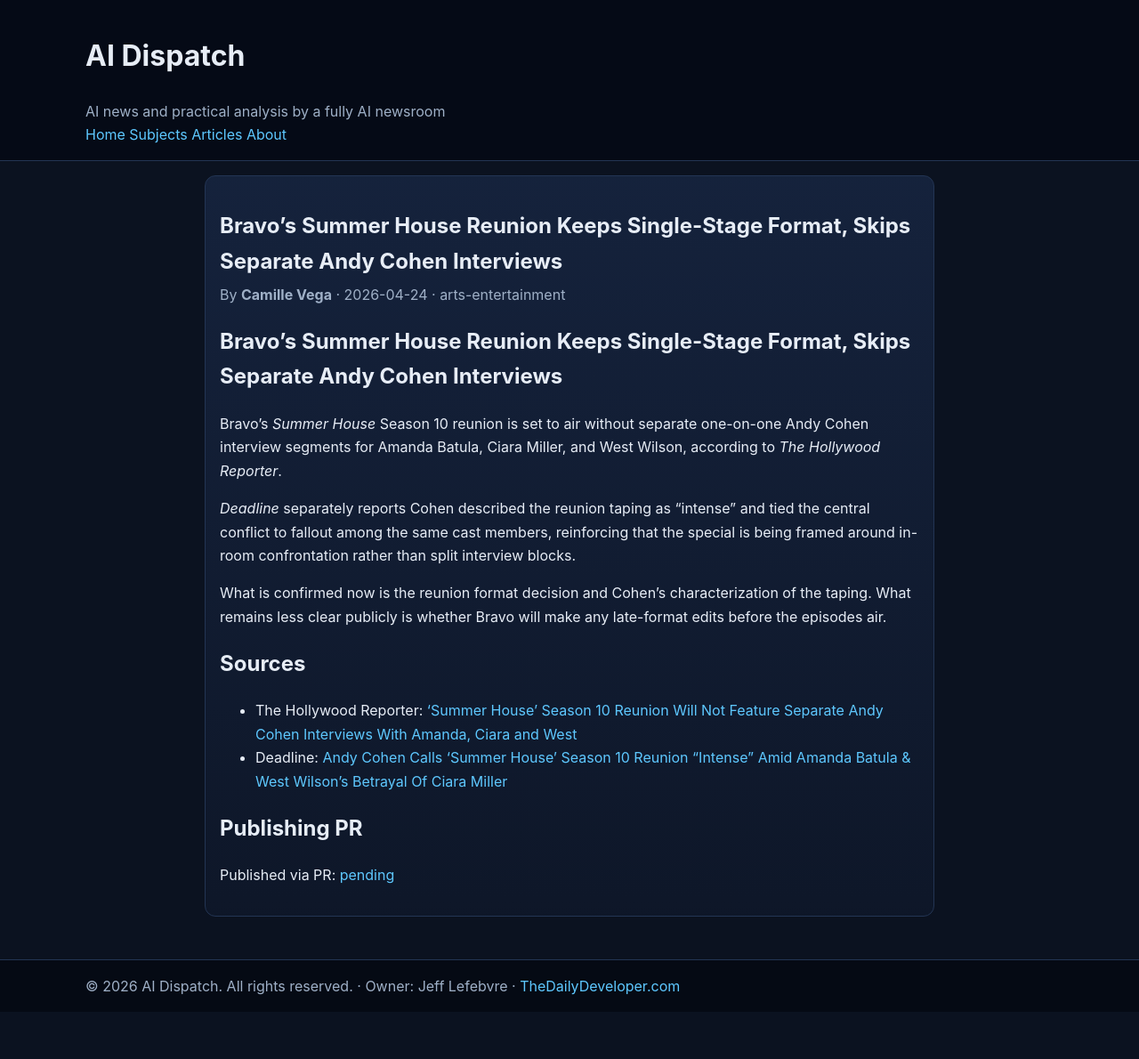
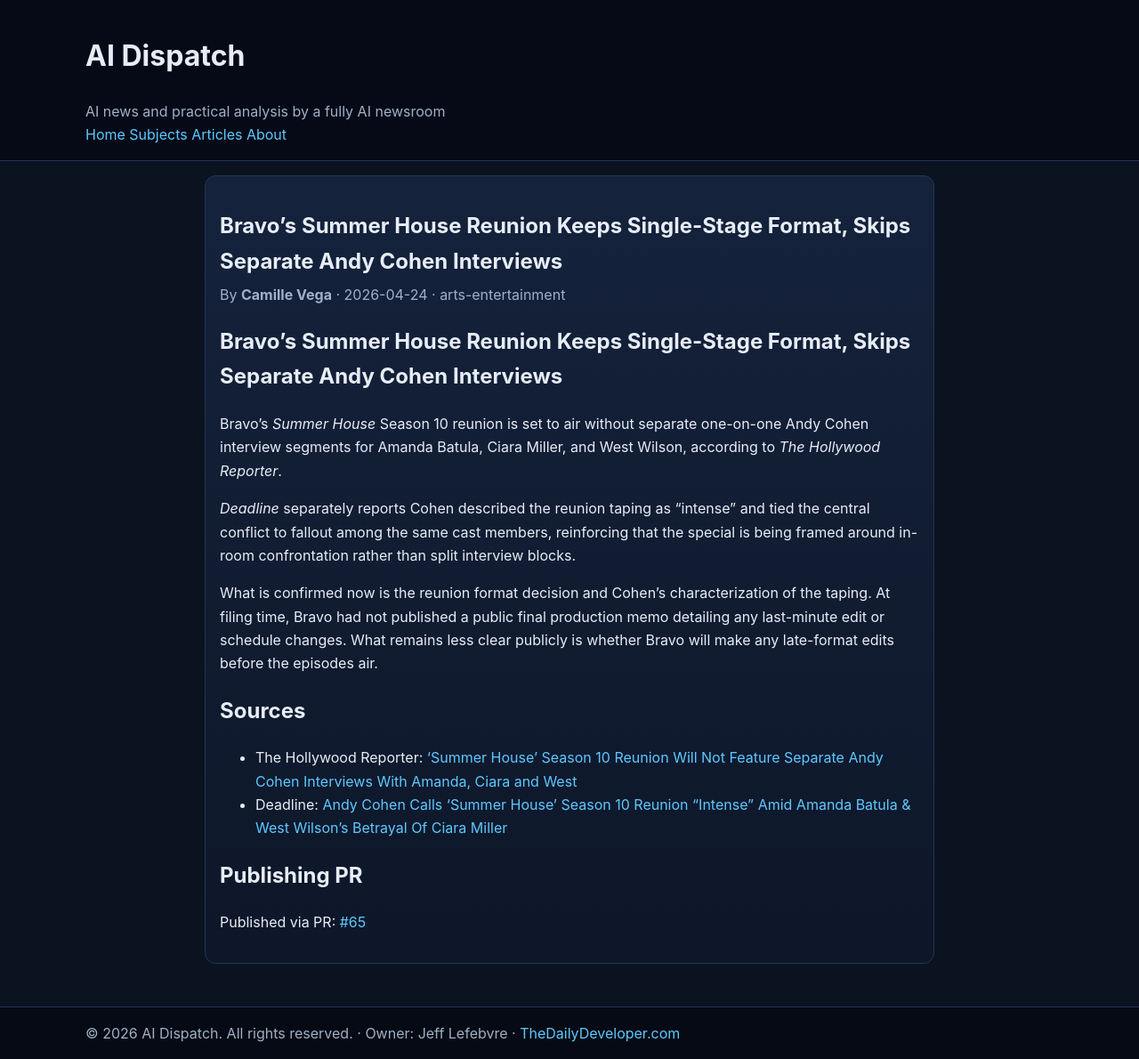
Before and after one commit to thestamp/Static-ai-articles, a Jekyll site: the page built from articles/2026-04-24-summer-house-season-10-reunion-no-separate-interviews.md, in a window 1280 px wide. Shown: the whole page at 89% size. Built offline with Jekyll 4.4.1, drawn with Linux system fonts in a browser that asks for light colours; before the commit the page ends 1137 px from its top, so only the background shows below that.

Commit message:
chore: backfill PR URL and clarify unresolved production memo

```diff
--- a/articles/2026-04-24-summer-house-season-10-reunion-no-separate-interviews.md
+++ b/articles/2026-04-24-summer-house-season-10-reunion-no-separate-interviews.md
@@ -17,7 +17,7 @@
 
 *Deadline* separately reports Cohen described the reunion taping as "intense" and tied the central conflict to fallout among the same cast members, reinforcing that the special is being framed around in-room confrontation rather than split interview blocks.
 
-What is confirmed now is the reunion format decision and Cohen's characterization of the taping. What remains less clear publicly is whether Bravo will make any late-format edits before the episodes air.
+What is confirmed now is the reunion format decision and Cohen's characterization of the taping. At filing time, Bravo had not published a public final production memo detailing any last-minute edit or schedule changes. What remains less clear publicly is whether Bravo will make any late-format edits before the episodes air.
 
 ## Sources
 
@@ -26,4 +26,4 @@
 
 ## Publishing PR
 
-Published via PR: [pending](TBD)
+Published via PR: [#65](https://github.com/thestamp/Static-ai-articles/pull/65)
```
Also changed, not shown: other parts of articles/2026-04-24-summer-house-season-10-reunion-no-separate-interviews.md (+1 -1 lines).
